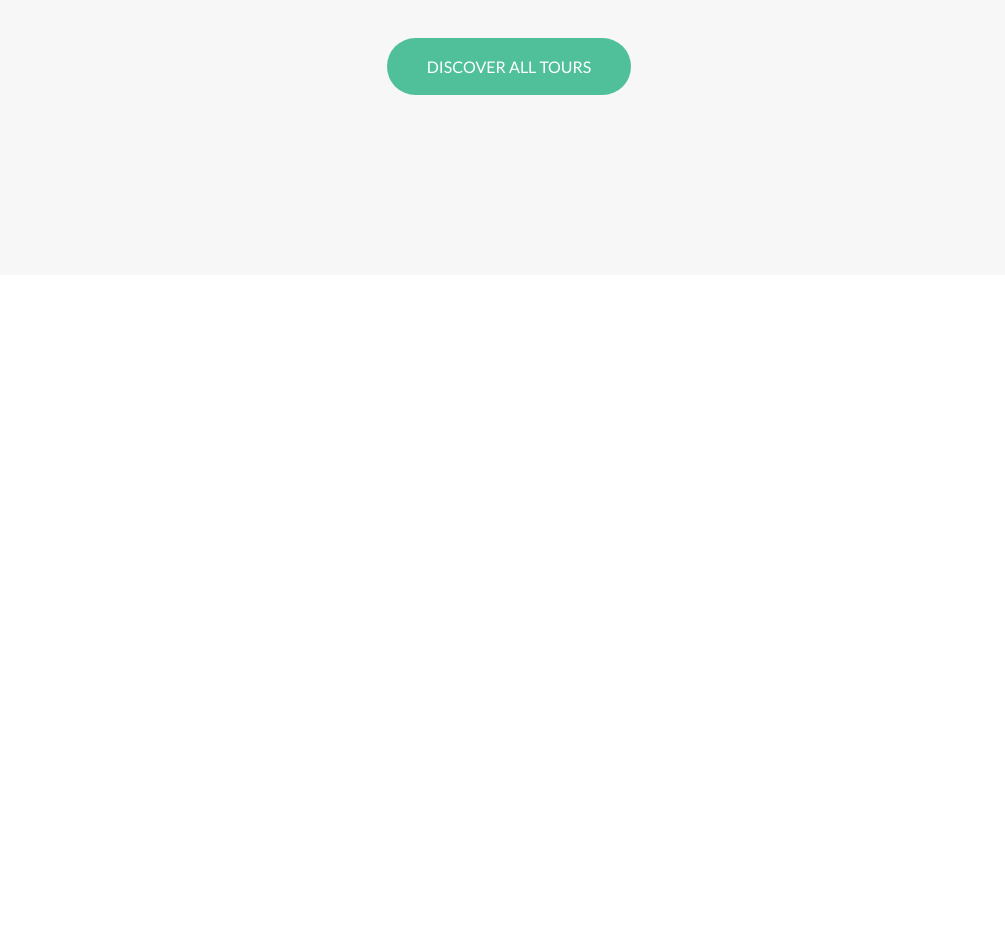
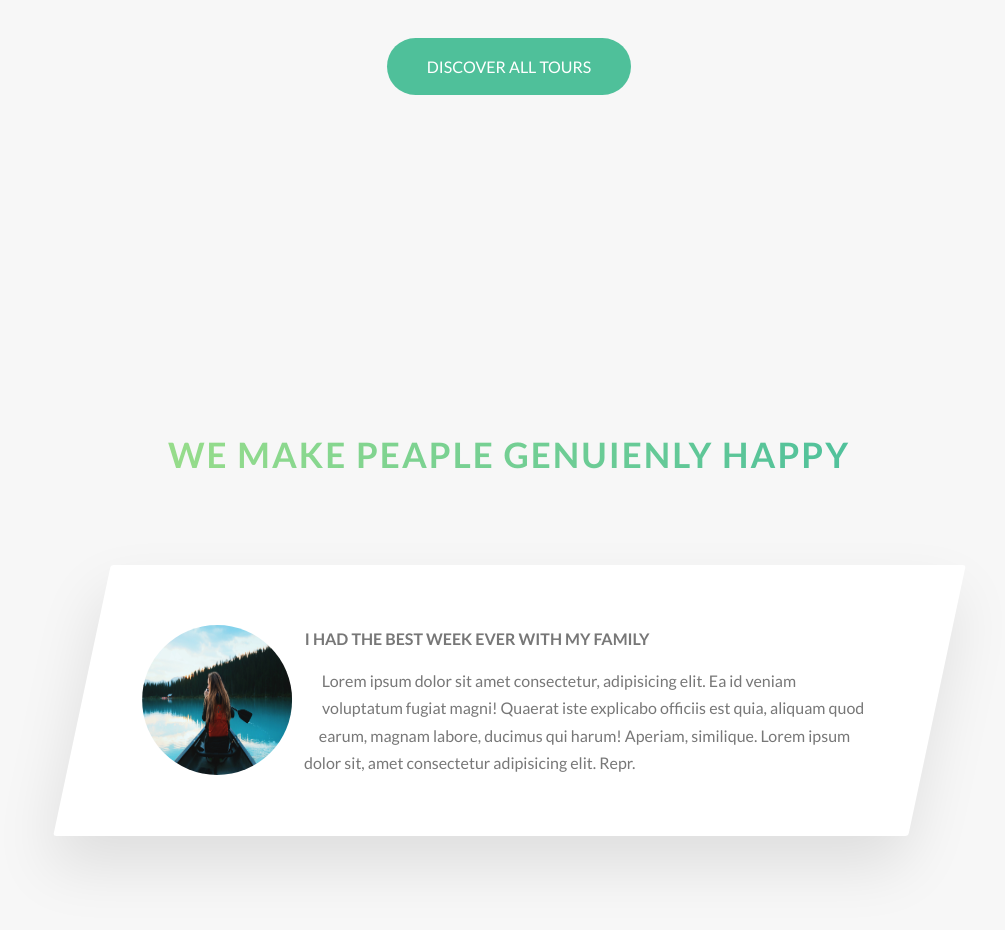
Before and after one commit to jozaghi/practice-css, a website: page index.html in a window 1280 px wide. Shown: the part 2966-3896 px from the top of the page, without its empty margins (131-1136 px from the left). Before the commit the page ends 3266 px from the top, so only its background shows below. Drawn offline with Linux system fonts and the light colour scheme.

Commit message:
add stories section

```diff
--- a/index.html
+++ b/index.html
@@ -198,6 +198,27 @@
                 <a href="#" class="btn btn--green">Discover all tours</a>
             </div>
         </section>
+        <section class="section-stories">
+            <div class="u-text-center u-margin-bottom-big">
+                <h2 class="heading-secondary">
+                    We make peaple genuienly happy
+                </h2>
+            </div>
+            <div class="row">
+                <div class="story">
+                    <figure class="story__shape">
+                        <img class="story__img" src="img/nat-8.jpg" alt="person on a tour"/>
+                    </figure>
+                    <div class="story__text">
+                        <h3 class="heading-tretiary u-margin-bottom-small">I had the best week ever with my family</h3>
+                        <p>
+                            Lorem ipsum dolor sit amet consectetur, adipisicing elit. Ea id veniam voluptatum fugiat magni! Quaerat iste explicabo officiis est quia, aliquam quod earum, magnam labore, ducimus qui harum! Aperiam, similique.
+                            Lorem ipsum dolor sit, amet consectetur adipisicing elit. Repr.
+                        </p>
+                    </div>
+                </div>
+            </div>
+        </section>
     </main>
     <!--
     <section class="grid-test">
--- /dev/null
+++ b/style/sass/componets/_story.scss
@@ -0,0 +1,30 @@
+.story{
+    width:75%;
+    margin: 0 auto;
+    box-shadow: 0 3rem 6rem rgba($color: #000000, $alpha: .1);
+    background-color: white;
+    border-radius: 3px;
+    padding: 6rem;
+    padding-left: 9rem;
+    font-size: $default-font-size;
+    transform: skewX(-12deg);
+
+
+    &__shape{
+        width: 15rem;
+        height: 15rem;
+        float: left;
+        -webkit-shape-outside: circle(50% at 50% 50%);
+        shape-outside: circle(50% at 50% 50%);
+        -webkit-clip-path: circle(50% at 50% 50%);
+        clip-path: circle(50% at 50% 50%);
+        transform: translateX(-3rem) skewX(12deg);
+    }
+    &__img{
+        width: 100%;
+        height: 100%;
+    }
+    &__text{
+        transform: skewX(12deg);
+    }
+}
--- a/style/sass/main.scss
+++ b/style/sass/main.scss
@@ -12,6 +12,7 @@
 @import "./componets/composition";
 @import "./componets/feature-box";
 @import "./componets/card";
+@import "./componets/story";
 
 @import "./layout/header";
 @import "./layout/grid";
--- a/style/sass/pages/_home.scss
+++ b/style/sass/pages/_home.scss
@@ -23,3 +23,9 @@
     padding: 25rem 0 10rem 0;
     margin-top: -20vh;
 }
+
+
+.section-stories{
+    padding: 15rem 0;
+    background-color: $color-gray-light-1;
+}
```
Also changed, not shown: main.css.
